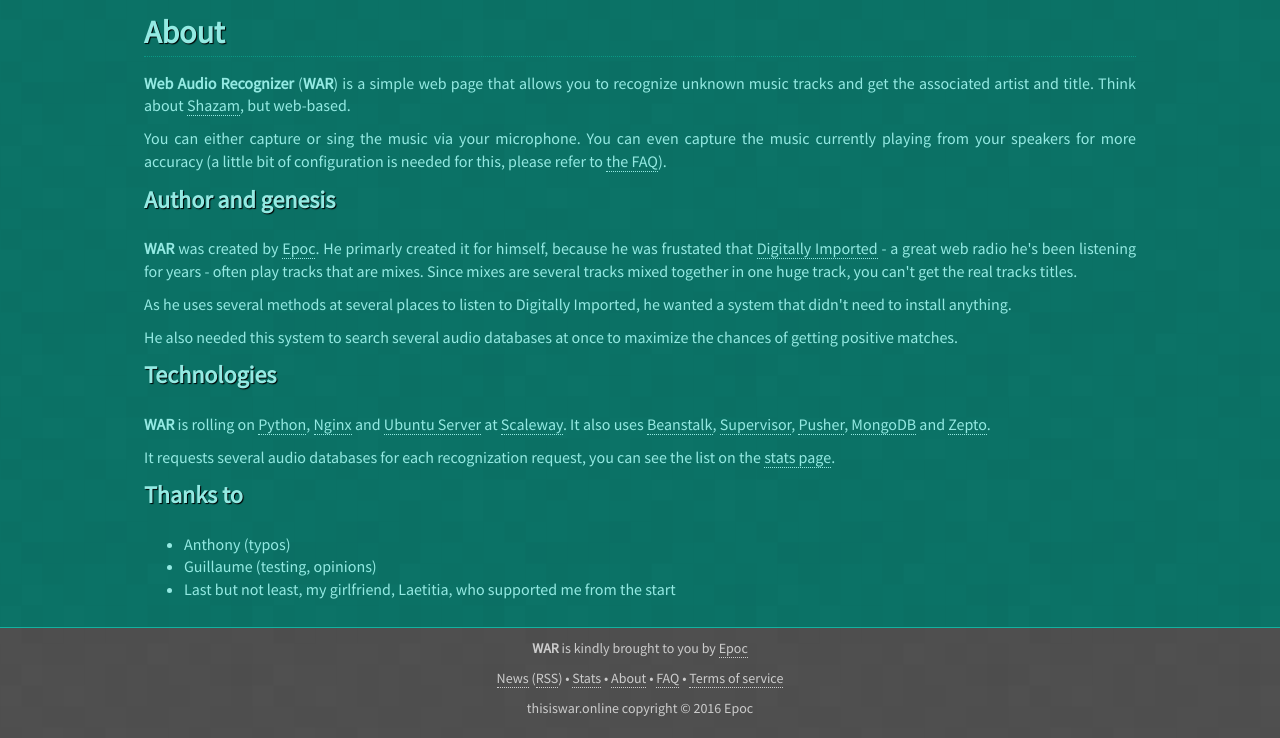
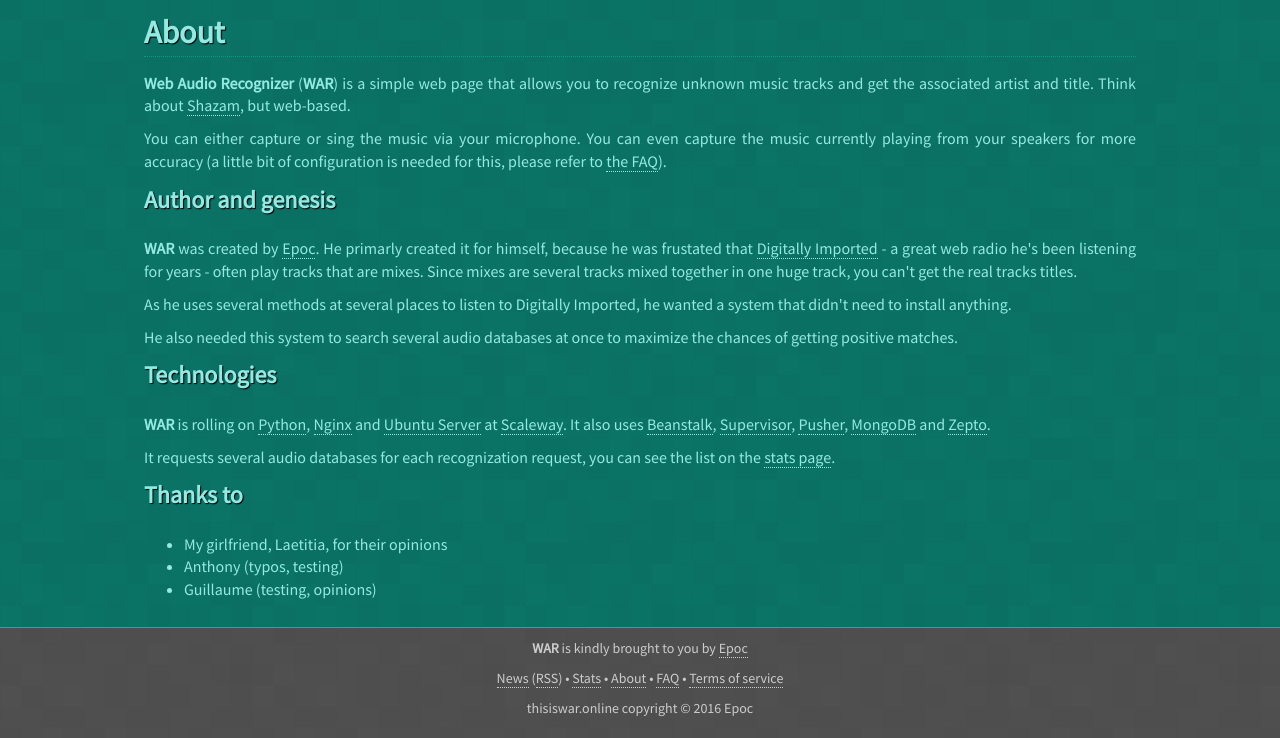
Before and after one commit to EpocDotFr/war, a Flask app: page /about in a window 1280 px wide. Shown: the part 150-888 px from the top of the page. Run offline with Flask 2, Linux system fonts and the light colour scheme; parts of the project's set-up code (start-up, migrations or seed data) failed here and were passed over; some libraries are stand-ins or nearby versions.

Commit message:
Update Thanks to section

```diff
--- a/templates/about.html
+++ b/templates/about.html
@@ -22,8 +22,8 @@
     <h2>Thanks to</h2>
 
     <ul>
-        <li>Anthony (typos)</li>
+        <li>My girlfriend, Laetitia, for their opinions</li>
+        <li>Anthony (typos, testing)</li>
         <li>Guillaume (testing, opinions)</li>
-        <li>Last but not least, my girlfriend, Laetitia, who supported me from the start</li>
     </ul>
 {% endblock %}
```
